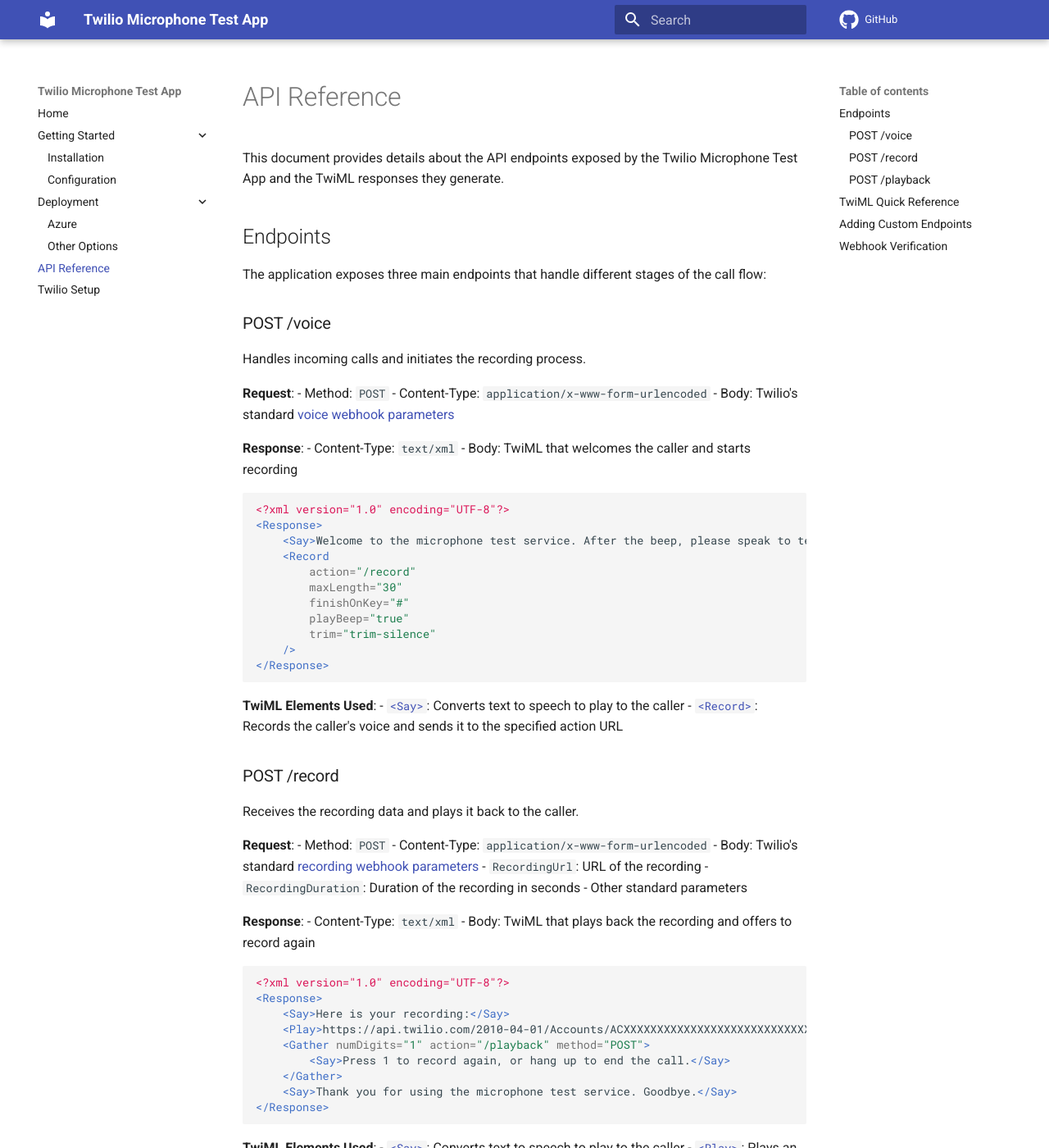
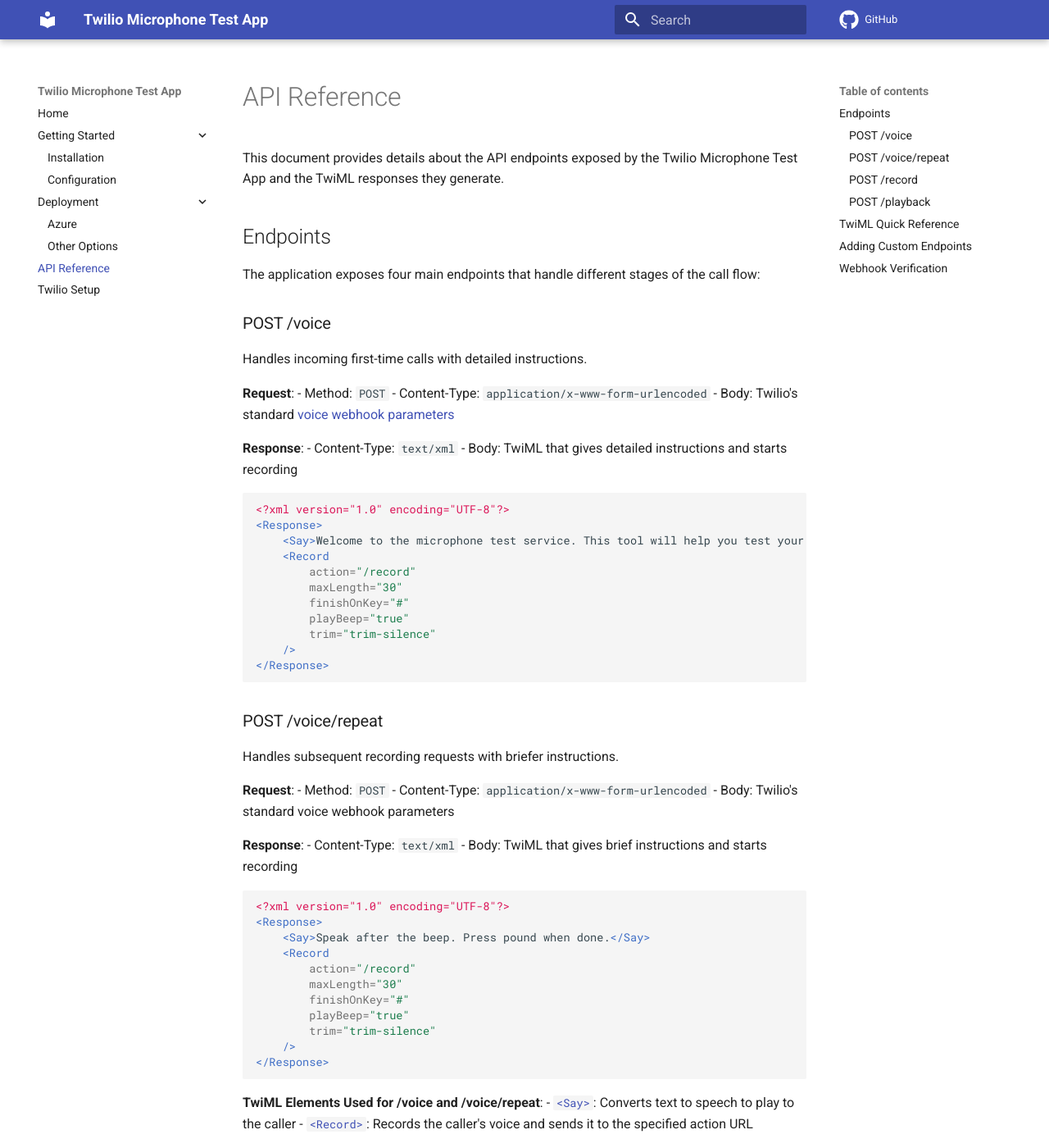
Before and after one commit to rodmhgl/mic_tester, an MkDocs documentation site: the page built from docs/api-reference.md, in a window 1280 px wide and 1400 px high. Shown: the whole window at 82% size. Built offline with MkDocs 1.6.1 and Material for MkDocs 9.7.7, drawn with Linux system fonts in a browser that asks for light colours; comment, search, counter and statistics services are not loaded; some of the changed text lies outside the part shown.

````diff
--- a/docs/api-reference.md
+++ b/docs/api-reference.md
@@ -4,11 +4,11 @@
 
 ## Endpoints
 
-The application exposes three main endpoints that handle different stages of the call flow:
+The application exposes four main endpoints that handle different stages of the call flow:
 
 ### POST /voice
 
-Handles incoming calls and initiates the recording process.
+Handles incoming first-time calls with detailed instructions.
 
 **Request**:
 - Method: `POST`
@@ -17,12 +17,12 @@
 
 **Response**:
 - Content-Type: `text/xml`
-- Body: TwiML that welcomes the caller and starts recording
+- Body: TwiML that gives detailed instructions and starts recording
 
 ```xml
 <?xml version="1.0" encoding="UTF-8"?>
 <Response>
-    <Say>Welcome to the microphone test service. After the beep, please speak to test your microphone. When finished, press the pound key.</Say>
+    <Say>Welcome to the microphone test service. This tool will help you test your microphone quality. After the beep, please speak normally to test your microphone. When you're finished recording, press the pound key. You'll then hear your recording played back, allowing you to evaluate your microphone's sound quality.</Say>
     <Record
         action="/record"
         maxLength="30"
@@ -33,7 +33,34 @@
 </Response>
 ```
 
-**TwiML Elements Used**:
+### POST /voice/repeat
+
+Handles subsequent recording requests with briefer instructions.
+
+**Request**:
+- Method: `POST`
+- Content-Type: `application/x-www-form-urlencoded`
+- Body: Twilio's standard voice webhook parameters
+
+**Response**:
+- Content-Type: `text/xml`
+- Body: TwiML that gives brief instructions and starts recording
+
+```xml
+<?xml version="1.0" encoding="UTF-8"?>
+<Response>
+    <Say>Speak after the beep. Press pound when done.</Say>
+    <Record
+        action="/record"
+        maxLength="30"
+        finishOnKey="#"
+        playBeep="true"
+        trim="trim-silence"
+    />
+</Response>
+```
+
+**TwiML Elements Used for /voice and /voice/repeat**:
 - [`<Say>`](https://www.twilio.com/docs/voice/twiml/say): Converts text to speech to play to the caller
 - [`<Record>`](https://www.twilio.com/docs/voice/twiml/record): Records the caller's voice and sends it to the specified action URL
 
@@ -75,7 +102,7 @@
 <?xml version="1.0" encoding="UTF-8"?>
 <Response>
     <Say>No recording was detected. Let's try again.</Say>
-    <Redirect>/voice</Redirect>
+    <Redirect>/voice/repeat</Redirect>
 </Response>
 ```
 
@@ -94,12 +121,12 @@
 
 **Response** (if `Digits` is `1`):
 - Content-Type: `text/xml`
-- Body: TwiML that redirects to the `/voice` endpoint to start another recording
+- Body: TwiML that redirects to the `/voice/repeat` endpoint to start another recording with brief instructions
 
 ```xml
 <?xml version="1.0" encoding="UTF-8"?>
 <Response>
-    <Redirect>/voice</Redirect>
+    <Redirect>/voice/repeat</Redirect>
 </Response>
 ```
 
````
Also changed, not shown: 1 other file.
